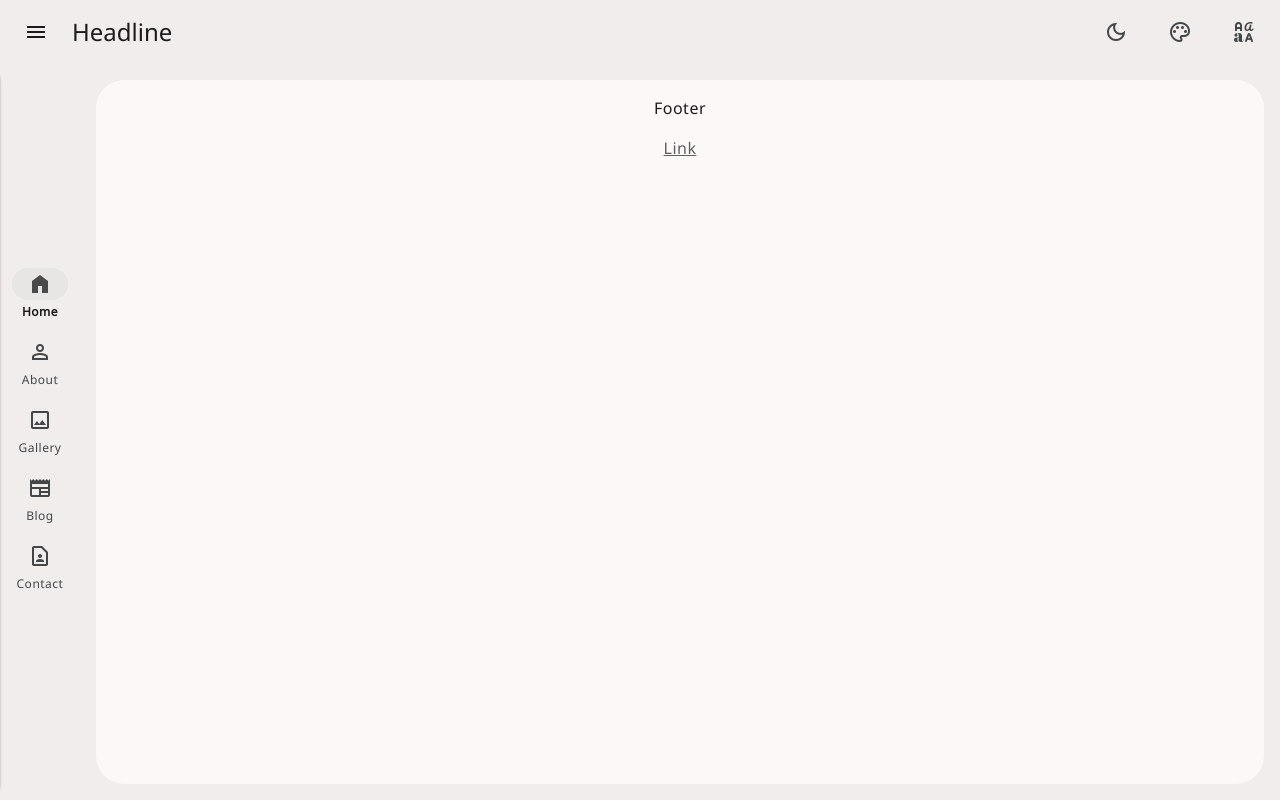
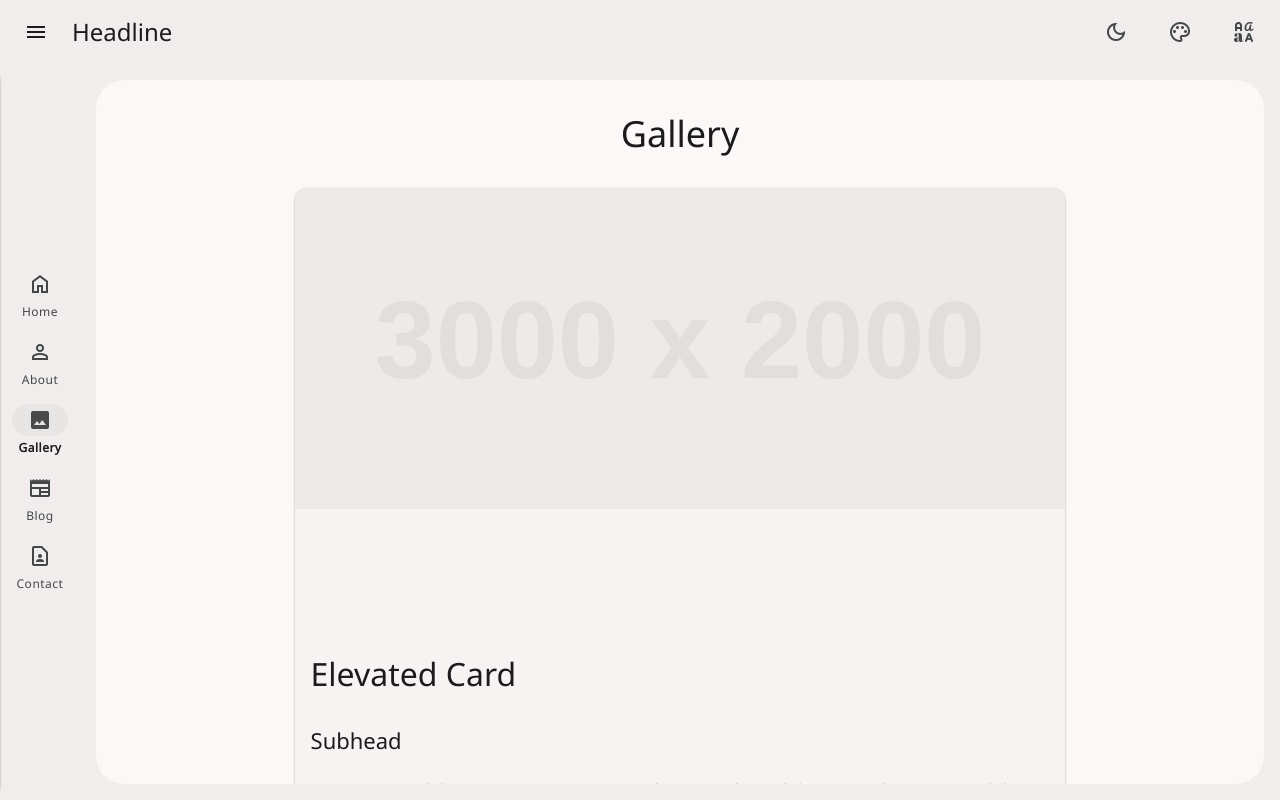
Before and after one commit to eorsjr/angular-website-template, an Angular app: page /gallery in a window 1280 px wide. Before the commit this address led to /. Built offline with nearby package versions, Linux system fonts and the light colour scheme; a web font is replaced by a local one.

Commit message:
feat: :sparkles: add gallery example page

```diff
--- a/src/app/app.routes.ts
+++ b/src/app/app.routes.ts
@@ -1,6 +1,7 @@
 import { Routes } from '@angular/router';
 import { HomeComponent } from './pages/home/home.component';
 import { AboutComponent } from './pages/about/about.component';
+import { GalleryComponent } from './pages/gallery/gallery.component';
 
 export const routes: Routes = [
   {
@@ -10,5 +11,8 @@ export const routes: Routes = [
   },
   { path: 'about',
     component: AboutComponent,
-    title: 'About' }
+    title: 'About' },
+  { path: 'gallery',
+    component: GalleryComponent,
+    title: 'Gallery'  }
 ];
--- a/src/app/layout/navigation/navigation-component/navigation-component.component.html
+++ b/src/app/layout/navigation/navigation-component/navigation-component.component.html
@@ -7,7 +7,7 @@
         <span class="material-symbols-outlined icon">person</span>
         <span class="label-text">About</span>
     </button>
-    <button class="nav-button" aria-label="Gallery">
+    <button class="nav-button" aria-label="Gallery" customLink="/gallery" (click)="onNavClick('/gallery')">
         <span class="material-symbols-outlined icon">photo</span>
         <span class="label-text">Gallery</span>
     </button>
--- a/src/app/layout/navigation/navigation-drawer/navigation-drawer.component.html
+++ b/src/app/layout/navigation/navigation-drawer/navigation-drawer.component.html
@@ -2,7 +2,7 @@
     <div class="list">
         <a class="list-item" routerLink="/" (click)="navService.toggleNavigationDrawer()">Home</a>
         <a class="list-item" routerLink="/about" (click)="navService.toggleNavigationDrawer()">About</a>
-        <a class="list-item" (click)="navService.toggleNavigationDrawer()">Gallery</a>
+        <a class="list-item" routerLink="/gallery" (click)="navService.toggleNavigationDrawer()">Gallery</a>
         <a class="list-item" (click)="navService.toggleNavigationDrawer()">Blog</a>
         <a class="list-item" (click)="navService.toggleNavigationDrawer()">Contact</a>
         <a class="list-item" (click)="navService.toggleNavigationDrawer()">Other</a>
--- /dev/null
+++ b/src/app/pages/gallery/gallery.component.html
@@ -0,0 +1,18 @@
+<h1>Gallery</h1>
+<main>
+    <section class="elevated-card">
+        <div class="hero-content">
+            <app-slideshow [images]="[
+    { src: 'https://placehold.co/1600x900', alt: 'Template Image 1600x900' },
+    { src: 'https://placehold.co/3000x2000', alt: 'Template Image 3000x2000' },
+    { src: 'https://placehold.co/4000x3000', alt: 'Template Image 4000x3000' }
+  ]" />
+        </div>
+        <h2>Elevated Card</h2>
+        <h3>Subhead</h3>
+        <p>Lorem ipsum dolor sit amet, consectetur adipiscing elit, sed do eiusmod tempor incididunt ut labore
+            et dolore magna aliqua. Justo eget magna fermentum iaculis eu non. Ipsum dolor sit amet consectetur.
+            Quis ipsum suspendisse ultrices gravida dictum fusce ut. Sodales ut eu sem integer vitae justo eget
+            magna.</p>
+    </section>
+</main>
```
Also changed, not shown: src/app/pages/gallery/gallery.component.ts (added, +13 -0 lines), src/app/pages/gallery/gallery.component.css (added).
